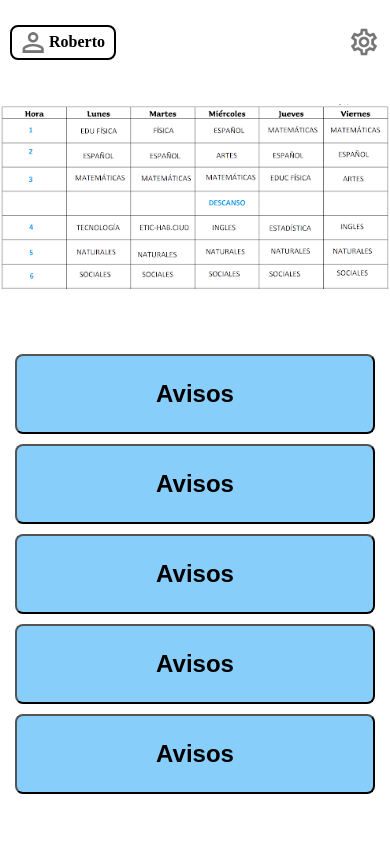
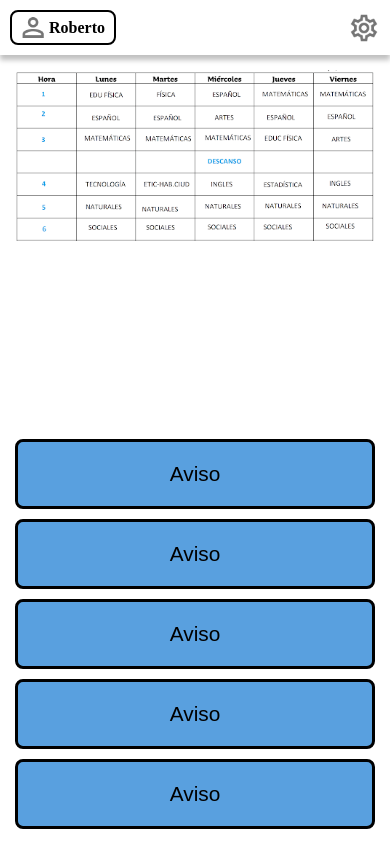
Before and after one commit to LisandroMarcho/cuaderno-notificaciones, a website: page www/index.html in a window 390 px wide. Drawn offline with Linux system fonts and the light colour scheme; some packages are replaced by stand-ins of ours.

Commit message:
Index arreglado

```diff
--- a/www/css/index.css
+++ b/www/css/index.css
@@ -1,18 +1,14 @@
 * {
-    -webkit-tap-highlight-color: rgba(
-        0,
-        0,
-        0,
-        0
-    ); /* make transparent link selection, adjust last value opacity 0 to 1.0 */
+    --nav-height: 55px;
+    --button-color: #59a0df;
+    --button-color-active: #316899;
+    --button-color-hover: #4486be;
+
     margin: 0;
     padding: 0;
-    box-sizing: border-box;
 }
 
 body {
-    margin: 0;
-    padding: 0;
     width: 100vw;
     min-height: 100vh;
     background-color: white;
@@ -24,22 +20,34 @@ nav, nav section {
 }
 
 nav {
-    padding: 5px 10px;
+    width: 100%;
+    height: var(--nav-height);
+
     justify-content: space-between;
+
+    padding: 10px;
+    box-sizing: border-box;
+
+    box-shadow: 0px 5px 5px 0px rgba(0,0,0,0.25);
 }
 
 nav section {
     border: 2px solid black;
     border-radius: 8px;
+
     font-weight: bold;
+
     padding: 0 9px 0 5px;
+    box-sizing: border-box;
 }
 
 nav img {
     width: 32px;
 }
+
 .index {
-    padding-top: 20px;
+    height: calc(100vh - var(--nav-height));
+    width: 100%;
     display: flex;
     flex-direction: column;
     justify-content: space-between;
@@ -47,22 +55,33 @@ nav img {
 
 .index .horarios {
     width: 100%;
+    padding: 15px;
+    box-sizing: border-box;
 }
 
-.botonera {
+.index .botonera {
     display: flex;
     flex-direction: column;
-    justify-content: space-between;
     gap: 10px;
-    padding: 25px 15px 50px 15px;
+    padding: 0 15px 15px;
+    box-sizing: border-box;
 }
 
 .index .botonera button {
-    height: 80px;
+    padding: 20px 0;
+    font-size: 1.3rem;
+    background-color: var(--button-color);
+    border: 3px solid black;
     border-radius: 8px;
-    background-color: lightskyblue;
-    font-size: 1.5rem;
-    font-weight: 600;
+    cursor: pointer;
+}
+
+.index .botonera button:hover {
+    background: var(--button-color-hover);
+}
+
+.index .botonera button:active {
+    background: var(--button-color-active);
 }
 
 @media screen and (prefers-color-scheme: dark) {
--- a/www/index.html
+++ b/www/index.html
@@ -10,7 +10,7 @@
         <title>Inicio</title>
     </head>
 
-    <body class="index">
+    <body>
         <nav>
             <section>
                 <img src="img/user.png" alt="Usuario">
@@ -18,14 +18,17 @@
             </section>
             <img src="img/config.png" alt="Configuracion">
         </nav>
-        <img class="horarios" src="img/horarios.png" alt="Horarios">
-        <section class="botonera">
-            <button>Avisos</button>
-            <button>Avisos</button>
-            <button>Avisos</button>
-            <button>Avisos</button>
-            <button>Avisos</button>
-        </section>
+        <main class="index">
+            <img src="img/horarios.png" alt="Horarios" class="horarios">
+            <section class="botonera">
+                <button>Aviso</button>
+                <button>Aviso</button>
+                <button>Aviso</button>
+                <button>Aviso</button>
+                <button>Aviso</button>
+            </section>
+        </main>
+
         <script src="https://www.gstatic.com/firebasejs/8.6.7/firebase-app.js"></script>
         <script src="https://www.gstatic.com/firebasejs/8.6.2/firebase-database.js"></script>
         <script src="js/config.js"></script>
```
